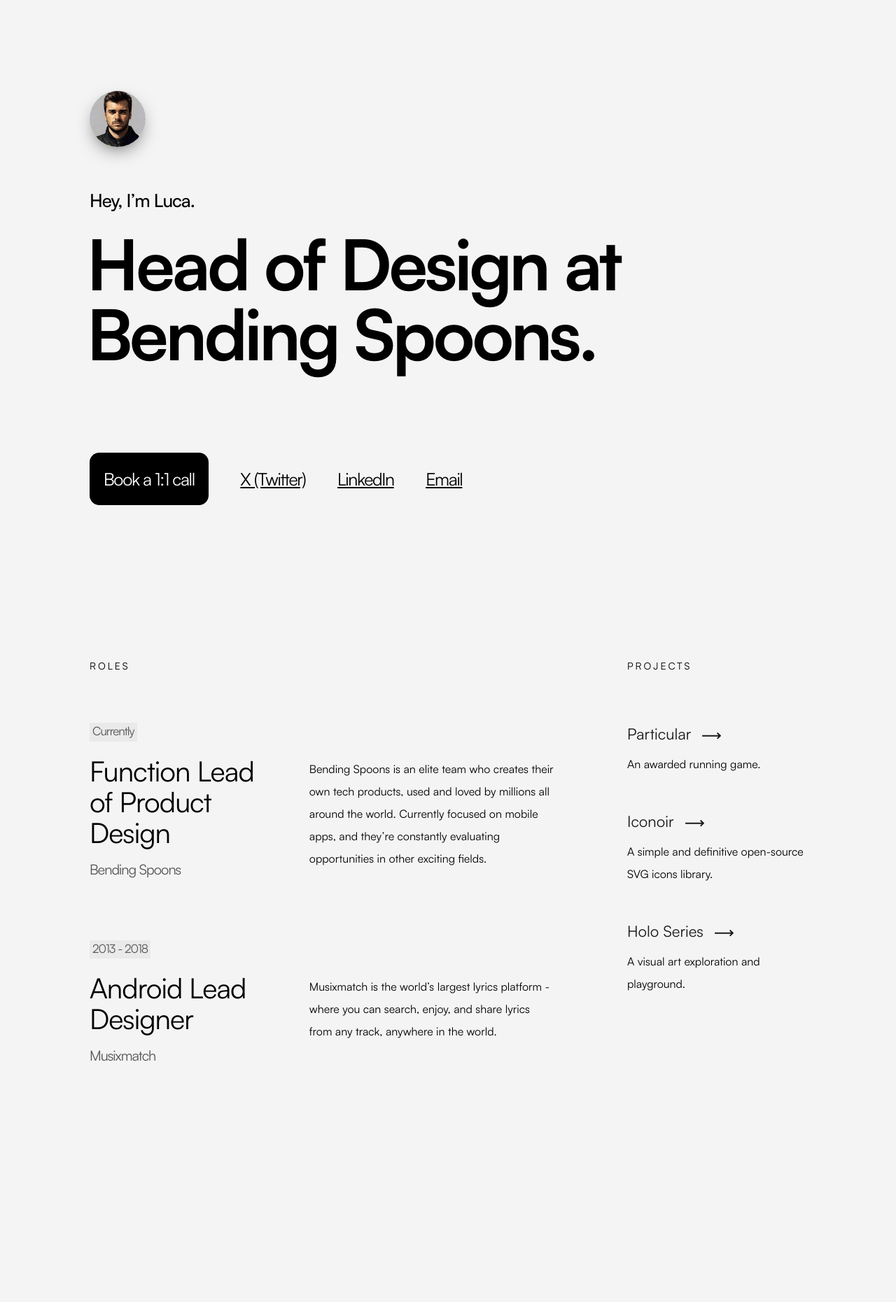
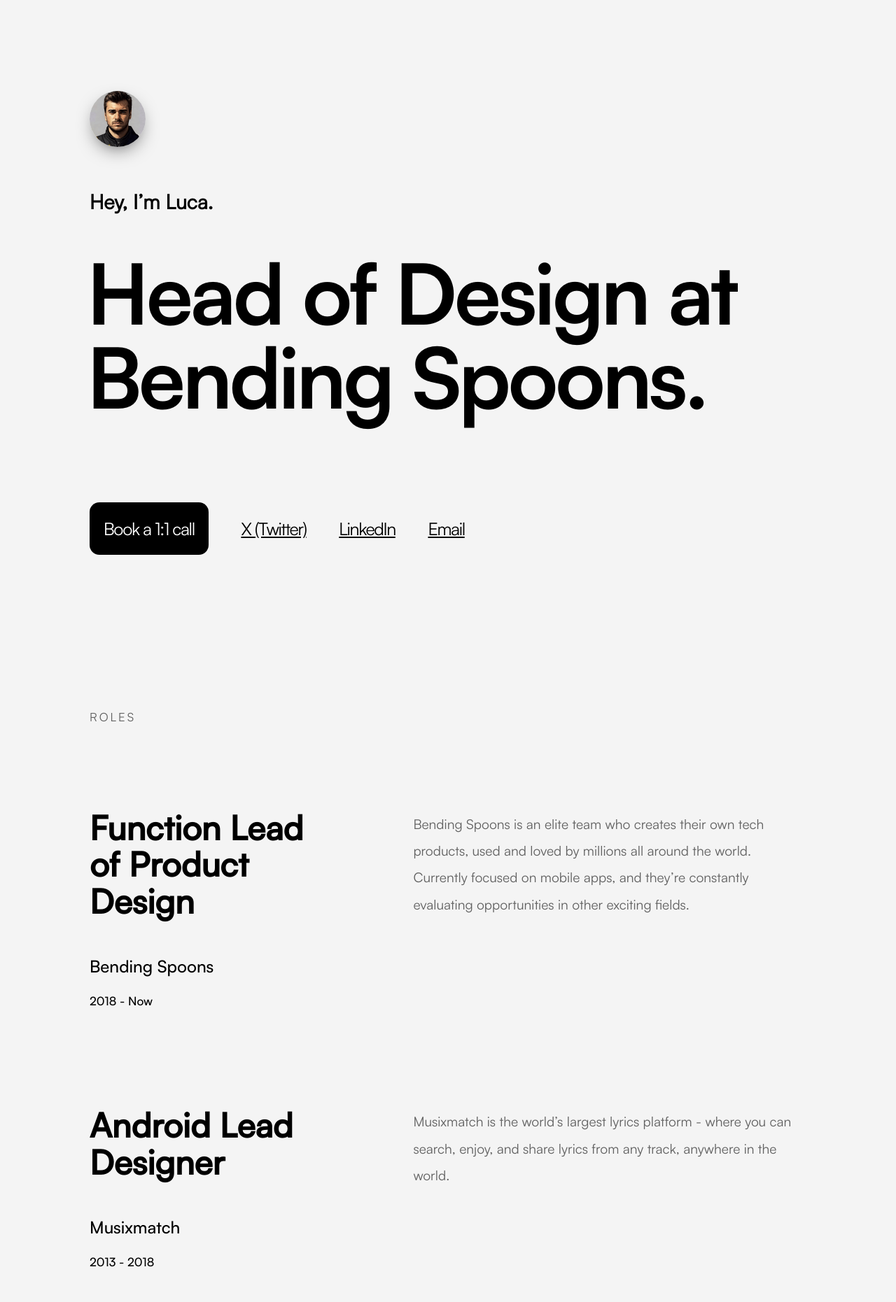
Before and after one commit to lucaburgio/lucaburgio.com, a PHP site: page / in a window 1280 px wide. Shown: the top 1861 px of the page at 70% size. Run offline with PHP 8.4, Linux system fonts and the light colour scheme.

Commit message:
fix: css and rules

```diff
--- a/css/default.css
+++ b/css/default.css
@@ -33,19 +33,17 @@ body{
   text-rendering: geometricPrecision;
   margin: 0;
   letter-spacing: 0;
-  font-size: 20px;
+  font-size: 24px;
   line-height: 1.5;
-  color: var(--main);
+  color: var(--secondary);
   background-color: var(--bg);
 }
-.bold-head{
-  font-family: 'Satoshi-Medium';
-  margin-bottom: 10px;
-  font-size: 1.3em;
-  letter-spacing: -1px;
+span{
+  color: var(--secondary);
 }
 h1{
   font-family: 'Satoshi-Bold';
+  color: var(--main);
   font-size: 5em;
   line-height: 1;
   letter-spacing: -4px;
@@ -67,15 +65,42 @@ h1 a:hover{
 	animation: gradient 4s ease infinite;
 	height: 100vh;
 }
+h3{
+  font-family: 'Satoshi-Medium';
+  color: var(--main);
+  font-size: 2em;
+  line-height: 1.1;
+}
+h5{
+  font-family: 'Satoshi-Regular';
+  color: var(--main);
+  font-size: 1.2em;
+}
+.h6 {
+  font-weight: 500;
+  font-size: 2em;
+  letter-spacing: -1px;
+  line-height: 1.1;
+}
+h7{
+  font-family: 'Satoshi-Medium';
+  font-size: 1em;
+  color: var(--main);
+}
+
+.h8 {
+  font-size: 0.8em;
+  line-height: 2;
+}
+.subline{
+  font-family: 'Satoshi-Medium';
+  color: var(--main);
+  font-size: 0.8em;
+}
 .header{
   width: 100%;
   height:1600px;
   position: absolute;
-}
-.label{
-  background-color: #eaeaea;
-  width: fit-content;
-  padding: 4px;
 }
 .main-con{
 width: 1300px;
@@ -95,8 +120,8 @@ margin-right: auto;
 }
 .role .role-title{
   width: 75%;
-  max-width: 300px;
-  margin-right: 50px;
+  max-width: 360px;
+  margin-right: 10%;
 }
 .role .role-descr{
   width: fit-content;
@@ -115,16 +140,15 @@ margin-right: auto;
 .contacts:hover{
   transform: scale(1.1);
 }
-
+form button{
+  font-family: 'Satoshi-Medium';
+}
 .contacts.button{
   text-decoration: none;
   color: white;
   padding: 0px 20px;
   border-radius: 14px;
   background-color: #000;
-}
-.h7 {
-  width: 100%;
 }
 .w5{font-weight: 500;}
 .fs1{font-size: 0.85em;}
@@ -137,35 +161,6 @@ margin-right: auto;
   -webkit-transition: 0.1s;
   transition: 0.1s;
   border-bottom-width: 3px;
-}
-
-
-
-@keyframes gradient {
-	0% {
-		background-position: 0% 0%;
-	}
-  50% {
-		background-position: 100% 0%;
-	}
-	100% {
-		background-position: 0% 0%;
-	}
-}
-
-.h6 {
-  font-weight: 500;
-  font-size: 2em;
-  letter-spacing: -1px;
-  line-height: 1.1;
-}
-.h7{
-  font-size: 1.1em;
-}
-
-.h8 {
-  font-size: 0.8em;
-  line-height: 2;
 }
 .sub-head{font-size: 0.7em;font-weight: 500;letter-spacing: 3px;margin-bottom: 70px;}
 
@@ -180,7 +175,7 @@ margin-right: auto;
     width: 80px;
     cursor: pointer;
     height: 80px;
-    margin: 130px 0 50px 0;
+    margin: 130px 0 0 0;
     background-image: url(../images/profile.png);
     background-size: 100% 100%;
     border-radius: 50%;
@@ -270,16 +265,10 @@ margin-right: auto;
   padding: 100px 0;
   margin: 70px 0;
 }
-.hl1-section.gray{
-  background-color: #F8F8F8;
-}
 .hl1-section.first-margin{
   margin: 120px 0 0 0;
 }
 
-.gray{
-  color: #555;
-}
 
 .award {
   display: block;
@@ -318,13 +307,14 @@ margin-right: auto;
   width:400px;
   text-align: center;
   margin: auto;
-  font-size: 15px;
+  font-size: 0.8em;
+  color: var(--secondary);
 }
 .form-container .avatar{
   background-image: url(../images/profile.png);
-        background-size: 100% 100%;
-        border-radius: 50%;    width: 40px;
-    height: 40px;margin: 60px auto 20px auto;
+  background-size: 100% 100%;
+  border-radius: 50%;    width: 40px;
+  height: 40px;margin: 60px auto 20px auto;
 }
 
 
--- a/index.html
+++ b/index.html
@@ -43,7 +43,7 @@
 			  ga('send', 'pageview');
 			</script>
 			<div class='avatar tooltip' onclick='Speak()'><span class="tooltiptext" id="saying">Hey! Click me.</span></div>
-			<div class='bold-head '>Hey, I’m Luca.</div>
+			<h5>Hey, I’m Luca.</h5>
 			<h1>
 				Head of Design at Bending Spoons.<br>
 				<!--Previously Android Design Lead at Musixmatch.<br>
@@ -58,64 +58,26 @@
 		</div>
 
 		<div class='hl1-section first-margin'>
-			<div class='main-con flex'>
-				<div class='half1'>
+			<div class='main-con'>
 
 					<div class='sub-head '>ROLES</div>
 					<div class='role mb90'>
-					<div class='role-title h6  w5'>
-						<div class='gray mb20 label' style='font-size:17px'>Currently</div>
-						Function Lead of Product Design
-						<div class='gray mt20' style='font-size:20px'>Bending Spoons</div>
+						<div class='role-title  w5'>
+
+							<h3>Function Lead of Product Design</h3>
+							<h7>Bending Spoons</h7>
+							<div class='subline mt20' style='font-size:17px'>2018 - Now</div>
 						</div>
 						<div class='role-descr h8  mt50'>Bending Spoons is an elite team who creates their own tech products, used and loved by millions all around the world. Currently focused on mobile apps, and they’re constantly evaluating opportunities in other exciting fields.</div>
 					</div>
 					<div class='role mb140'>
-					<div class='role-title h6  w5'>
-						<div class='gray mb20  label' style='font-size:17px'>2013 - 2018</div>
-						Android Lead Designer
-						<div class='gray mt20 ' style='font-size:20px'>Musixmatch</div></div>
+						<div class='role-title  w5'>
+
+							<h3>Android Lead Designer</h3>
+							<h7>Musixmatch</h7>
+							<div class='subline mt20' style='font-size:17px'>2013 - 2018</div>
+						</div>
 						<div class='role-descr h8  mt50'>Musixmatch is the world’s largest lyrics platform - where you can search, enjoy, and share lyrics from any track, anywhere in the world.</div>
-				</div>
-			</div>
-
-				<div class='half2'>
-
-					<div class='sub-head '>PROJECTS</div>
-
-					<a href="https://lucaburgio.com/insight/the-making-of-particular" class='projects-item'>
-						<div class='h7 w5 trasl'>Particular
-							<svg style="margin-left: 10px;" width="27" height="10" viewBox="0 0 27 10" xmlns="http://www.w3.org/2000/svg">
-								<path fill-rule="evenodd" clip-rule="evenodd" d="M21.941 0.155L21.319 0.717C21.188 0.837 21.122 0.999 21.122 1.163C21.122 1.306 21.174 1.45 21.278 1.566C21.287 1.576 21.296 1.584 21.306 1.594L23.416 3.63H0.601C0.269 3.63 0 3.896 0 4.229V5.03C0 5.362 0.269 5.63 0.601 5.63H23.429L21.328 7.657C21.089 7.886 21.081 8.266 21.312 8.505C21.318 8.511 21.324 8.516 21.329 8.521L21.936 9.099C22.168 9.321 22.534 9.321 22.765 9.097L26.66 5.343C27.064 4.952 27.064 4.318 26.66 3.928L22.759 0.168C22.644 0.0560002 22.495 0 22.345 0C22.2 0 22.056 0.0510002 21.941 0.155Z"/>
-							</svg>
-						</div>
-					</a>
-					<div class='h8  mt10 mb50'>An awarded running game.
-					</div>
-
-					<a href="https://iconoir.com" class='projects-item'>
-						<div class='h7 w5 trasl'>Iconoir
-
-							<svg style="margin-left: 10px;" width="27" height="10" viewBox="0 0 27 10" xmlns="http://www.w3.org/2000/svg">
-								<path fill-rule="evenodd" clip-rule="evenodd" d="M21.941 0.155L21.319 0.717C21.188 0.837 21.122 0.999 21.122 1.163C21.122 1.306 21.174 1.45 21.278 1.566C21.287 1.576 21.296 1.584 21.306 1.594L23.416 3.63H0.601C0.269 3.63 0 3.896 0 4.229V5.03C0 5.362 0.269 5.63 0.601 5.63H23.429L21.328 7.657C21.089 7.886 21.081 8.266 21.312 8.505C21.318 8.511 21.324 8.516 21.329 8.521L21.936 9.099C22.168 9.321 22.534 9.321 22.765 9.097L26.66 5.343C27.064 4.952 27.064 4.318 26.66 3.928L22.759 0.168C22.644 0.0560002 22.495 0 22.345 0C22.2 0 22.056 0.0510002 21.941 0.155Z"/>
-							</svg>
-						</div>
-					</a>
-
-					<div class='h8  mt10 mb50'>A simple and definitive open-source SVG icons library.</div>
-
-
-					<a href="https://www.instagram.com/holoseries/" class='projects-item'>
-						<div class='h7 w5 trasl'>Holo Series
-
-							<svg style="margin-left: 10px;" width="27" height="10" viewBox="0 0 27 10" xmlns="http://www.w3.org/2000/svg">
-								<path fill-rule="evenodd" clip-rule="evenodd" d="M21.941 0.155L21.319 0.717C21.188 0.837 21.122 0.999 21.122 1.163C21.122 1.306 21.174 1.45 21.278 1.566C21.287 1.576 21.296 1.584 21.306 1.594L23.416 3.63H0.601C0.269 3.63 0 3.896 0 4.229V5.03C0 5.362 0.269 5.63 0.601 5.63H23.429L21.328 7.657C21.089 7.886 21.081 8.266 21.312 8.505C21.318 8.511 21.324 8.516 21.329 8.521L21.936 9.099C22.168 9.321 22.534 9.321 22.765 9.097L26.66 5.343C27.064 4.952 27.064 4.318 26.66 3.928L22.759 0.168C22.644 0.0560002 22.495 0 22.345 0C22.2 0 22.056 0.0510002 21.941 0.155Z"/>
-							</svg>
-						</div>
-					</a>
-
-					<div class='h8  mt10 mb50'>A visual art exploration and playground.</div>
-				</div>
 					</div>
 			</div>
 		<div class='hl1-section mt0' style='margin-bottom:0px;'>
```
Lines whose indentation alone changed are shown as unchanged.
